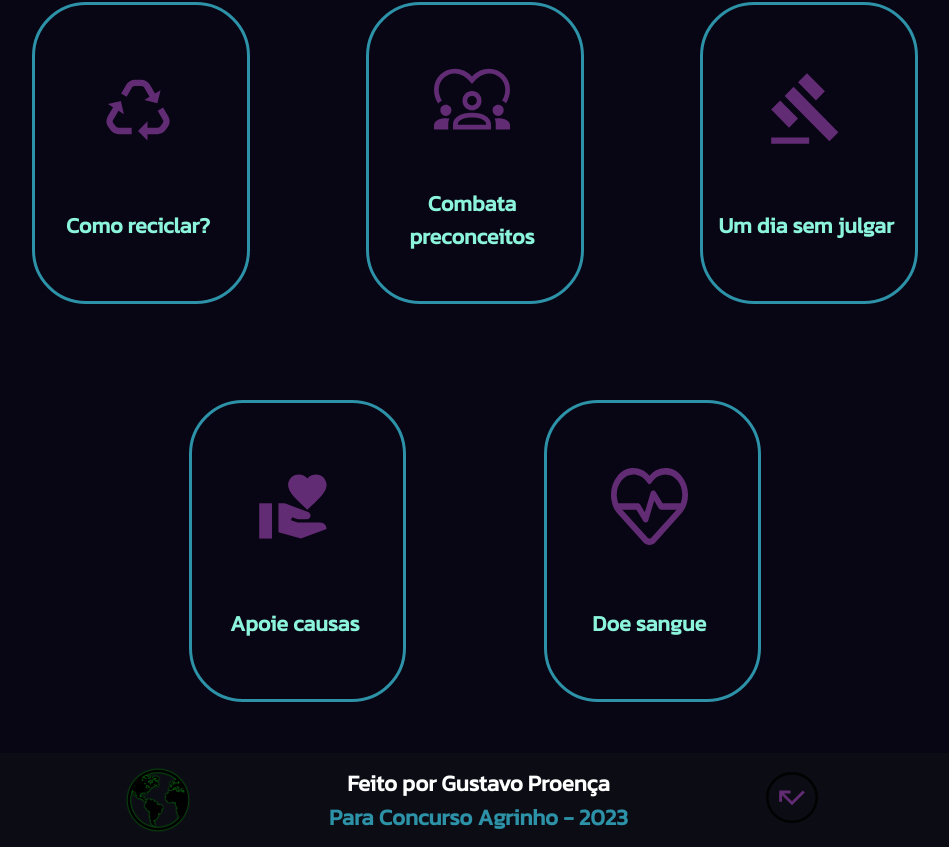
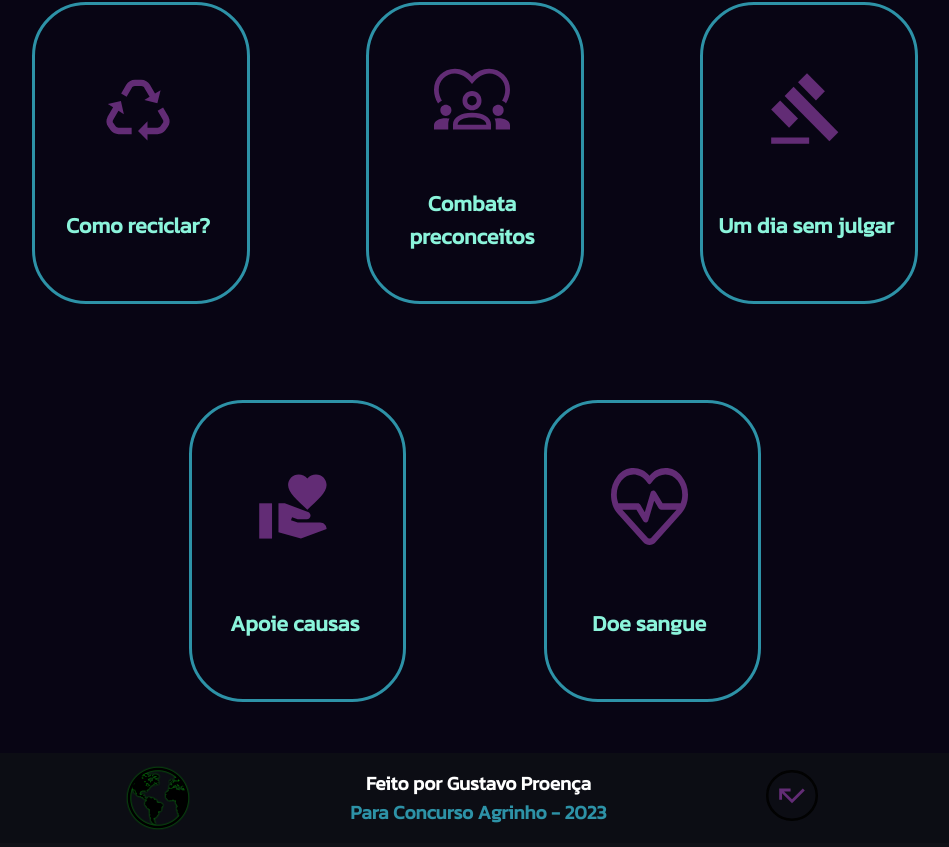
Before and after one commit to GuhhSchool/transformando-o-mundo, a plain HTML site: page index.html in a window 1280 px wide. Shown: the part 3553-4400 px from the top of the page, without its empty margins (168-1117 px from the left). Drawn offline with Linux system fonts and the light colour scheme.

Commit message:
Website Completo - Terceira Atualização
Diminuição do tamanho dos textos do Rodapé

```diff
--- a/styles/index.css
+++ b/styles/index.css
@@ -352,7 +352,7 @@ footer {
 }
 
 .footer__div--texts {
-    font-size: 1.75vw;
+    font-size: 1.5vw;
     text-align: center;
     font-weight: var(--font-weight-semibold);
 }
```
